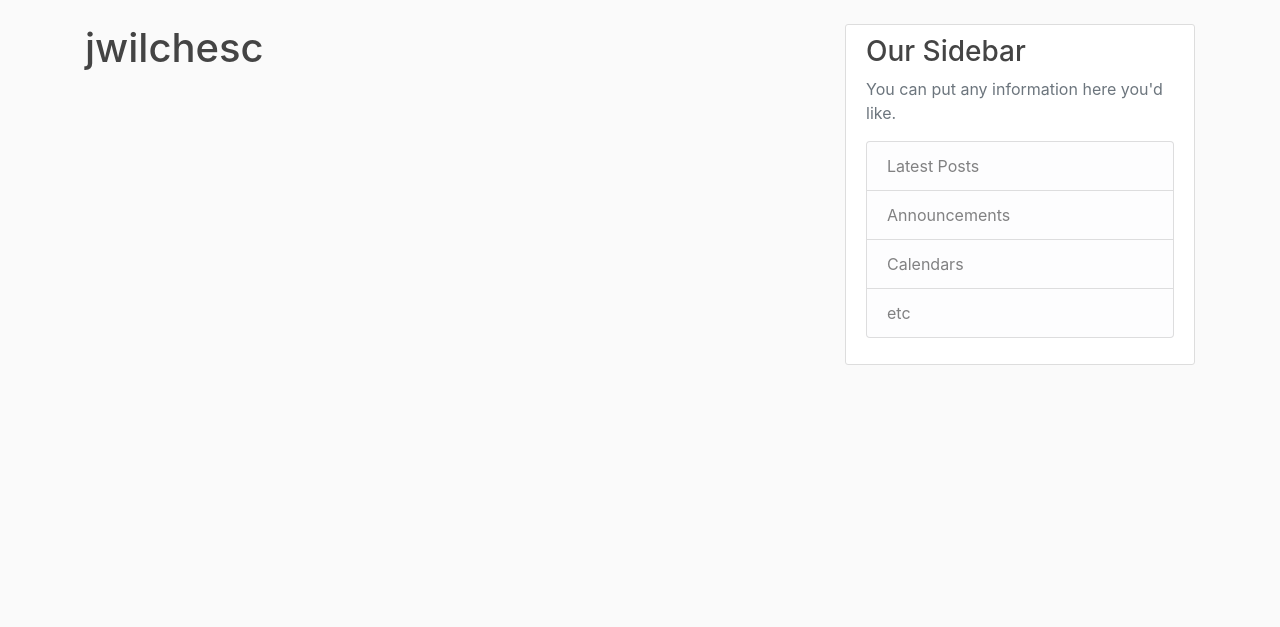
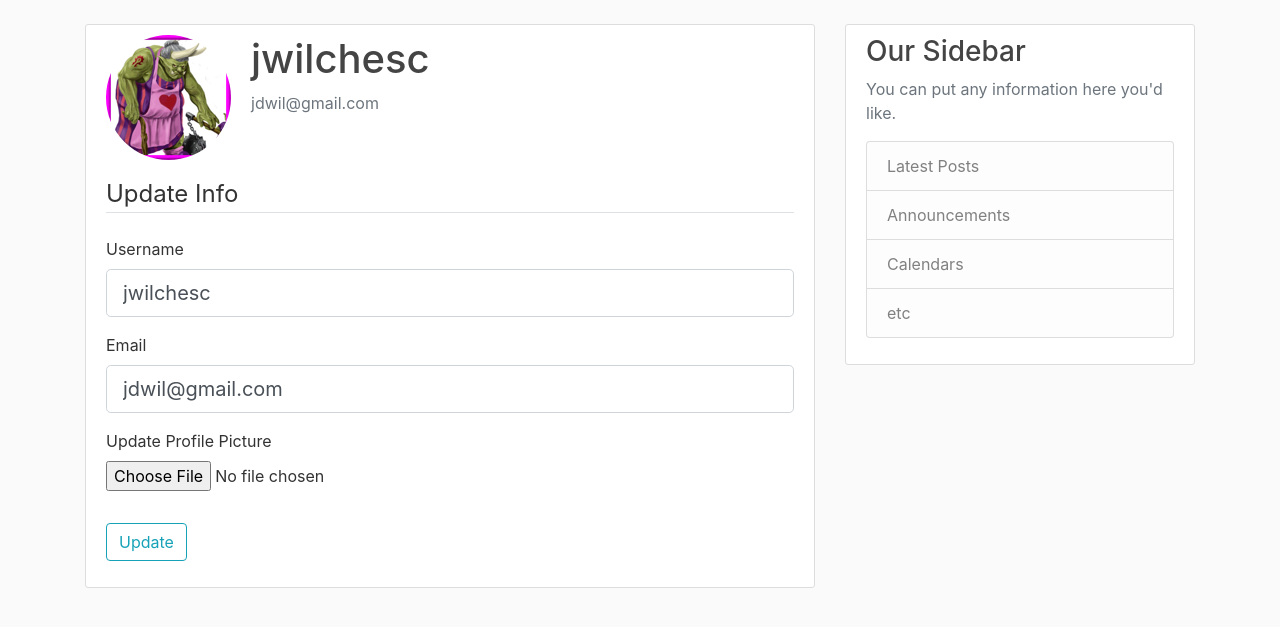
Before and after one commit to MadLies/Aprendiendo-Flask, a Flask app: page /account in a window 1280 px wide. Shown: the part 56-683 px from the top of the page. Run offline with Flask 2, Linux system fonts and the light colour scheme; a user stored in the database is signed in; some libraries are stand-ins or nearby versions.

Commit message:
Añadir fotos

```diff
--- a/Flask_Blog/flaskBlog/Templates/account.html
+++ b/Flask_Blog/flaskBlog/Templates/account.html
@@ -1,4 +1,61 @@
 {% extends "layout.html" %}
 {% block content %}
-	<h1>{{current_user.username}}</h1>
+	<div class="content-section">
+	  <div class="media">
+	    <img class="rounded-circle account-img" src="{{ image_file }}">
+	    <div class="media-body">
+	      <h2 class="account-heading">{{current_user.username}}</h2>
+	      <p class="text-secondary">{{current_user.email}}</p>
+	    </div>
+	  </div>
+
+		<form method="POST" action="" enctype="multipart/form-data">
+			{{ form.hidden_tag()}}
+			<fieldset class="form-group" >
+				<legend class="border-bottom mb-4"> Update Info</legend>
+				<div class="form-group">
+					{{ form.username.label(class="form-control-label")}}
+					{% if form.username.errors %}
+						{{form.username(class="form-control form-control-lg is-invalid")}}
+						<div class="invalid-feedback">
+							{% for error in form.username.errors %}
+								<span> {{error}}</span>
+							{% endfor %}
+						</div>
+					{% else %}
+							{{form.username(class="form-control form-control-lg ")}}
+					{% endif%}
+
+				</div>
+				<div class="form-group">
+					{{ form.email.label(class="form-control-label")}}
+					{% if form.email.errors %}
+						{{form.email(class="form-control form-control-lg is-invalid")}}
+						<div class="invalid-feedback">
+							{% for error in form.email.errors %}
+								<span> {{error}}</span>
+							{% endfor %}
+						</div>
+					{% else %}
+							{{form.email(class="form-control form-control-lg ")}}
+					{% endif%}
+				</div>
+				<div class="form-group">
+					{{ form.picture.label()}}
+					{{ form.picture(class="form-control-file") }}
+					{% if form.picture.errors %}
+						{% for error in form.picture.errors %}
+								<span class= "text-danger"> {{error}}</span></br>
+						{% endfor %}
+
+					{% endif%}
+				<div>
+			</fieldset>
+			<div class= "form-group">
+				{{form.submit(class="btn  btn-outline-info" )}}
+
+			</div>
+		</form>
+
+	</div>
 {% endblock content %}
--- a/Flask_Blog/flaskBlog/forms.py
+++ b/Flask_Blog/flaskBlog/forms.py
@@ -1,4 +1,6 @@
 from flask_wtf import FlaskForm
+from flask_wtf.file import FileField , FileAllowed
+from flask_login import current_user
 from wtforms import StringField , PasswordField , SubmitField ,BooleanField
 from wtforms.validators import DataRequired , Length ,Email, EqualTo, ValidationError
 from flaskBlog.models import User
@@ -27,3 +29,21 @@ class LoginForm(FlaskForm):
 	password = PasswordField('Password', validators=[DataRequired() ])
 	remember = BooleanField('Remember Me')
 	submit = SubmitField('Login')
+
+class UpdateAccountForm(FlaskForm):
+	username =  StringField('Username', validators=[DataRequired(), Length(min = 2 , max= 20)])
+	email = StringField('Email', validators=[DataRequired(),Email() ])
+	picture = FileField('Update Profile Picture' , validators=[FileAllowed(['jpg','png'])])
+	submit = SubmitField('Update')
+
+	def validate_username(self, username):
+		if username.data !=  current_user.username :
+			user = User.query.filter_by(username= username.data).first()
+			if user:
+				raise ValidationError('This username is taken. Pls change it baby')
+
+	def validate_email(self, email):
+		if email.data != current_user.email:
+			user = User.query.filter_by(email= email.data).first()
+			if user:
+				raise ValidationError('This email is taken. Pls change it baby')
--- a/Flask_Blog/flaskBlog/routes.py
+++ b/Flask_Blog/flaskBlog/routes.py
@@ -1,7 +1,10 @@
+import os
+import secrets
+from PIL import Image
 from flask import render_template, url_for, flash, redirect, request
 from flaskBlog import app, db , bcrypt
 from flaskBlog.models import User, Post
-from flaskBlog.forms import RegistrationForm, LoginForm
+from flaskBlog.forms import RegistrationForm, LoginForm , UpdateAccountForm
 from flask_login import login_user, current_user, logout_user, login_required
 #diccionarios
 
@@ -66,7 +69,33 @@ def logout():
 	logout_user()
 	return redirect(url_for('home'))
 
-@app.route("/account" )
+def save_picture(form_picture):
+	random_hex = secrets.token_hex(8)
+	_, f_ext = os.path.splitext(form_picture.filename)
+	picture_fn = random_hex +f_ext
+	picture_path= os.path.join(app.root_path , 'static/profile_pics', picture_fn)
+	output_size = (125,125)
+	i = Image.open(form_picture)
+	i.thumbnail(output_size)
+	i.save(picture_path)
+
+	return picture_fn
+
+@app.route("/account" , methods= ['GET', 'POST'])
 @login_required
 def account():
-	return render_template('account.html' ,title = "Account")
+	form = UpdateAccountForm()
+	if form.validate_on_submit():
+		if form.picture.data:
+			picture_file = save_picture(form.picture.data)
+			current_user.image_file = picture_file
+		current_user.username = form.username.data
+		current_user.email = form.email.data
+		db.session.commit()
+		flash('Your account has been update!' , 'success')
+		return redirect(url_for('account'))
+	elif request.method == 'GET':
+		form.username.data = current_user.username
+		form.email.data = current_user.email
+	image_file = url_for('static', filename='profile_pics/'+current_user.image_file)
+	return render_template('account.html' ,title = "Account" , image_file = image_file, form = form)
```
Also changed, not shown: Flask_Blog/flaskBlog/site.db, Flask_Blog/flaskBlog/static/profile_pics/279b01cc2ffcc844.png (added), Flask_Blog/flaskBlog/static/profile_pics/7346d3c6aa43058a.jpg (added), Flask_Blog/flaskBlog/static/profile_pics/default.jpg (added).
